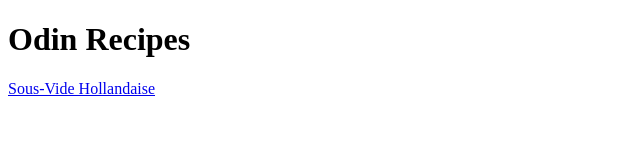
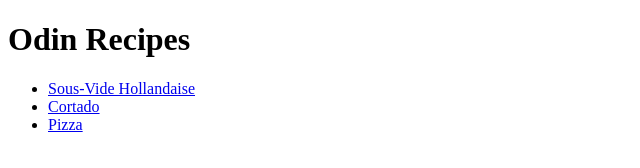
Before and after one commit to thebuckshot/odin-recipes, a plain HTML site: page index.html in a window 1280 px wide. Shown: the whole page, without its empty margins (0-640 px from the left). Drawn offline with Linux system fonts and the light colour scheme.

Commit message:
added links to html.txt
Final step for the odin project lesson

```diff
--- a/index.html
+++ b/index.html
@@ -7,6 +7,10 @@
 </head>
 <body>
     <h1>Odin Recipes</h1>
-    <a href="recipes/sous-vide-hollandaise.html">Sous-Vide Hollandaise</a>
+    <ul>
+        <li><a href="recipes/sous-vide-hollandaise.html">Sous-Vide Hollandaise</a></li>
+        <li><a href="recipes/cortado.html">Cortado</a></li>
+        <li><a href="recipes/pizza.html">Pizza</a></li>
+    </ul>
 </body>
 </html>
```
